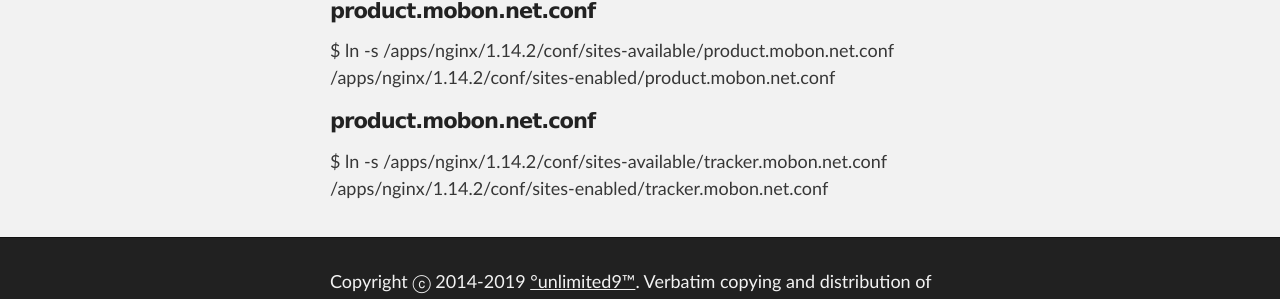
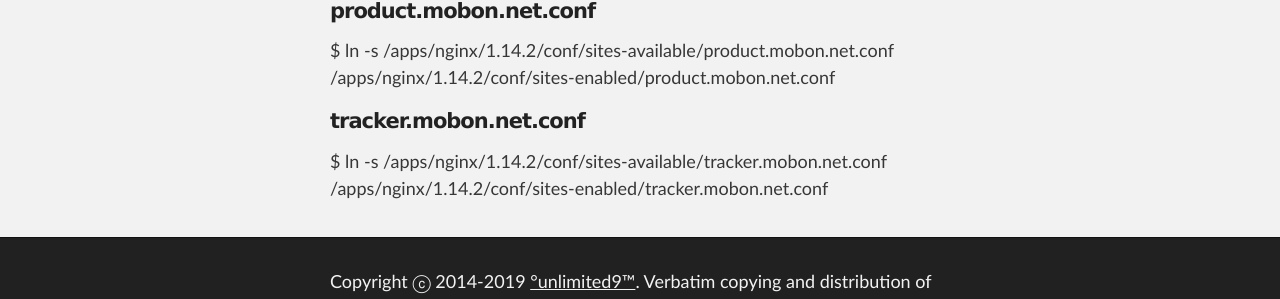
Before and after one commit to unlimited9/unlimited9.github.com, a Jekyll site: the page built from reference.notes/TA/nginx/configuration.sample.md, in a window 1280 px wide and 900 px high, scrolled down 7884 px. Shown: the part 516-815 px from the top of the window. Built offline with Jekyll 4.4.1, drawn with Linux system fonts in a browser that asks for light colours; our own code applies the rules of GitHub Pages for plain Markdown files.

Commit message:
Update configuration.sample.md

```diff
--- a/reference.notes/TA/nginx/configuration.sample.md
+++ b/reference.notes/TA/nginx/configuration.sample.md
@@ -361,5 +361,5 @@ server {
 #### product.mobon.net.conf
 $ ln -s /apps/nginx/1.14.2/conf/sites-available/product.mobon.net.conf /apps/nginx/1.14.2/conf/sites-enabled/product.mobon.net.conf
 
-#### product.mobon.net.conf
+#### tracker.mobon.net.conf
 $ ln -s /apps/nginx/1.14.2/conf/sites-available/tracker.mobon.net.conf /apps/nginx/1.14.2/conf/sites-enabled/tracker.mobon.net.conf
```
